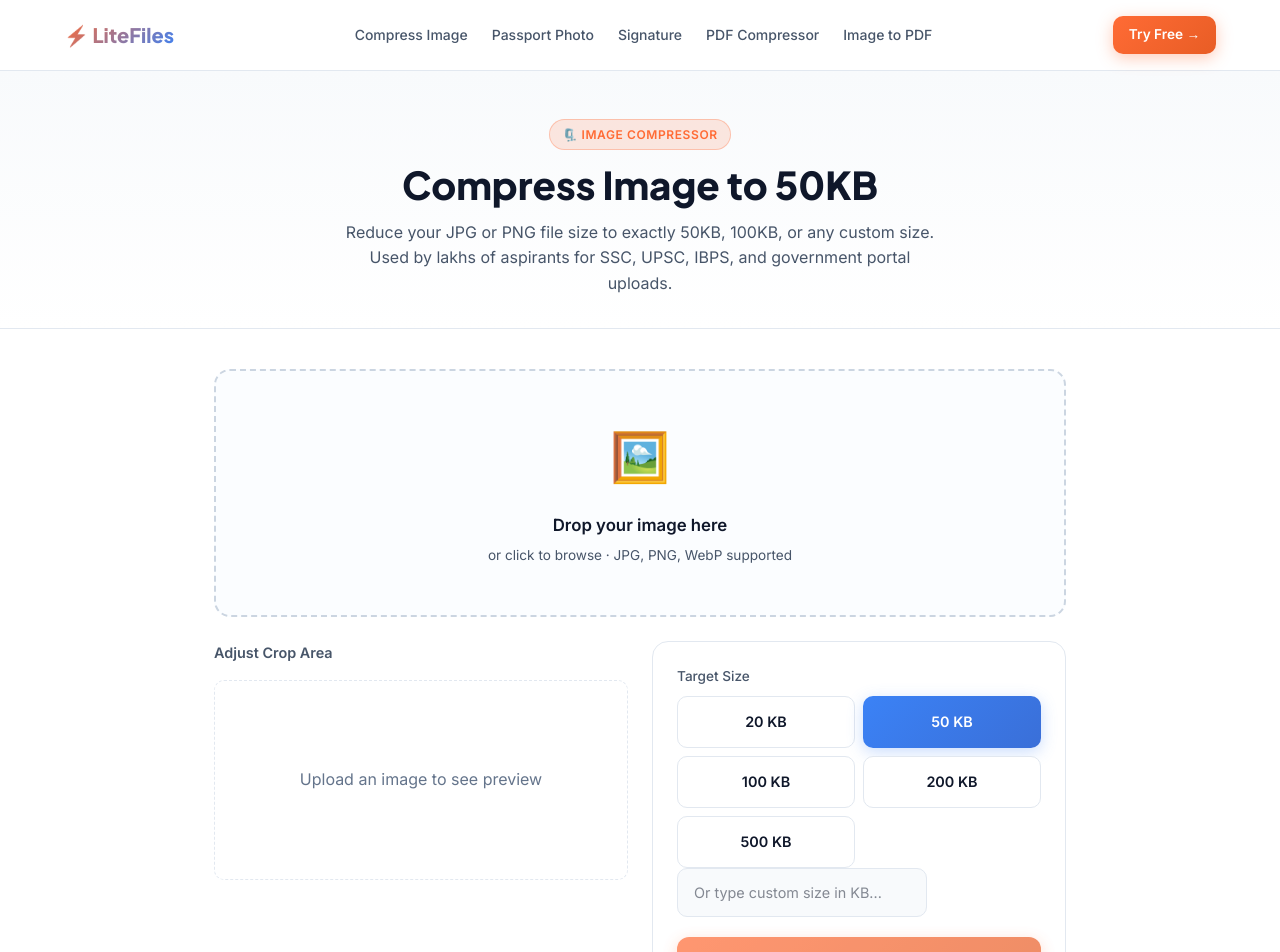
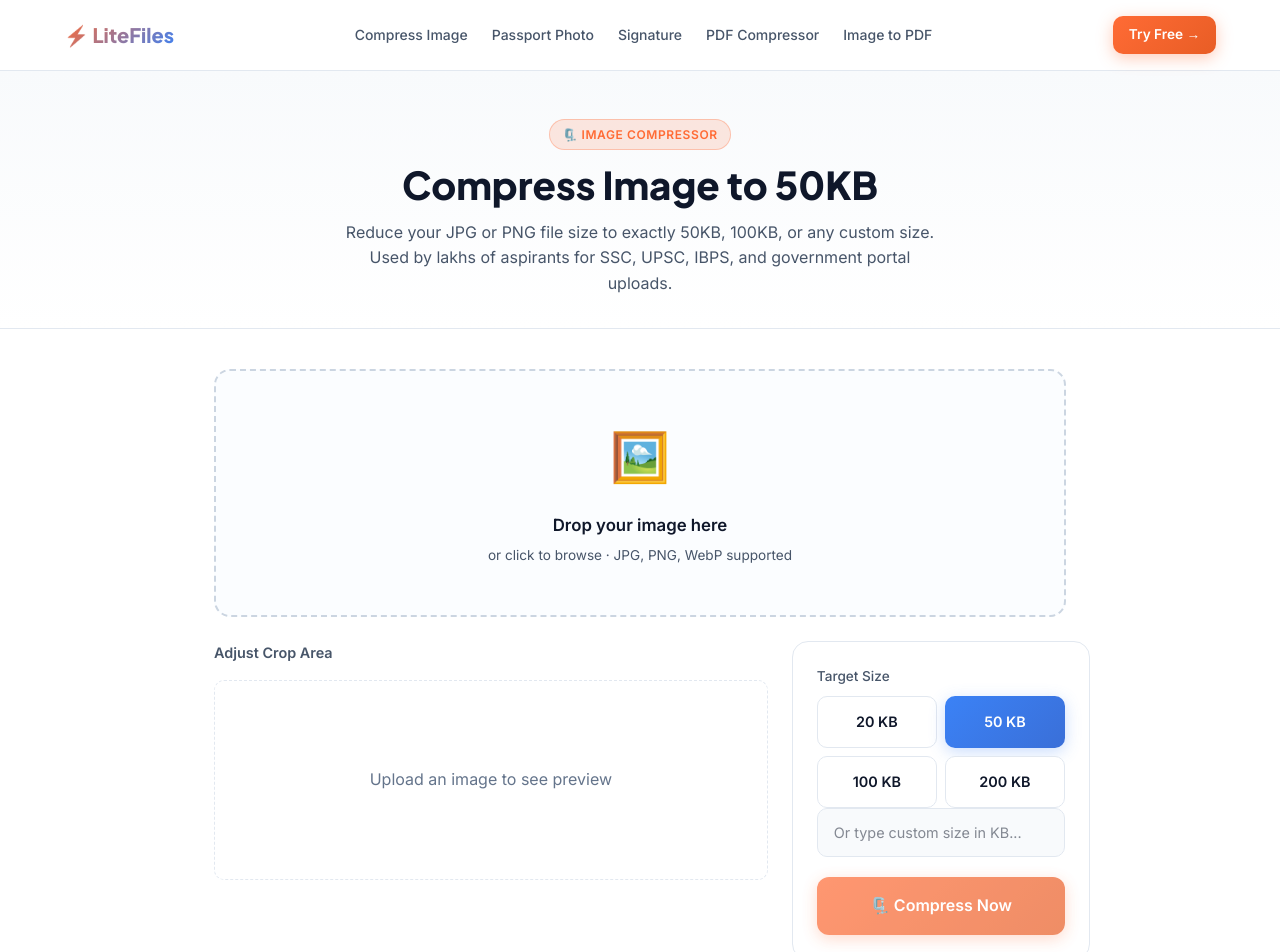
Before and after one commit to Vijayendar17/image, a Next.js app: page /compress-image-to-50kb in a window 1280 px wide. Shown: the top 952 px of the page. Built offline with nearby package versions, Linux system fonts and the light colour scheme.

Commit message:
Fix preset size buttons (remove 500KB), fix right panel overflow, set 65/35 layout

```diff
--- a/src/app/compress-image-to-50kb/CompressImageClient.tsx
+++ b/src/app/compress-image-to-50kb/CompressImageClient.tsx
@@ -8,7 +8,6 @@
   { label: "50 KB", kb: 50 },
   { label: "100 KB", kb: 100 },
   { label: "200 KB", kb: 200 },
-  { label: "500 KB", kb: 500 },
 ];
 
 function formatBytes(bytes: number) {
@@ -276,8 +275,8 @@
         </div>
 
         {/* Settings (Always visible) */}
-        <div className="flex flex-col md:grid md:grid-cols-2 gap-6 items-start w-full">
-          <div style={{ display: "flex", flexDirection: "column", gap: "1rem" }}>
+        <div className="flex flex-col md:grid md:grid-cols-[65%_35%] gap-6 items-start w-full">
+          <div style={{ display: "flex", flexDirection: "column", gap: "1rem", minWidth: 0 }}>
             <div className="flex flex-col md:flex-row justify-between md:items-center items-start gap-2 md:gap-0">
               <p style={{ fontSize: "0.9rem", fontWeight: 600, color: "var(--text-secondary)" }}>
                 {isManualCrop ? "Adjust Crop Area" : "Original Image Preview"}
@@ -332,7 +331,7 @@
             )}
           </div>
 
-          <div className="card" style={{ display: "flex", flexDirection: "column", gap: "1.25rem" }}>
+          <div className="card" style={{ display: "flex", flexDirection: "column", gap: "1.25rem", minWidth: 0, overflow: "hidden", maxWidth: "100%" }}>
             <div>
               <label className="input-label" htmlFor="custom-kb">Target Size</label>
               <div className="grid grid-cols-2 gap-2 mb-3 w-full">
```
